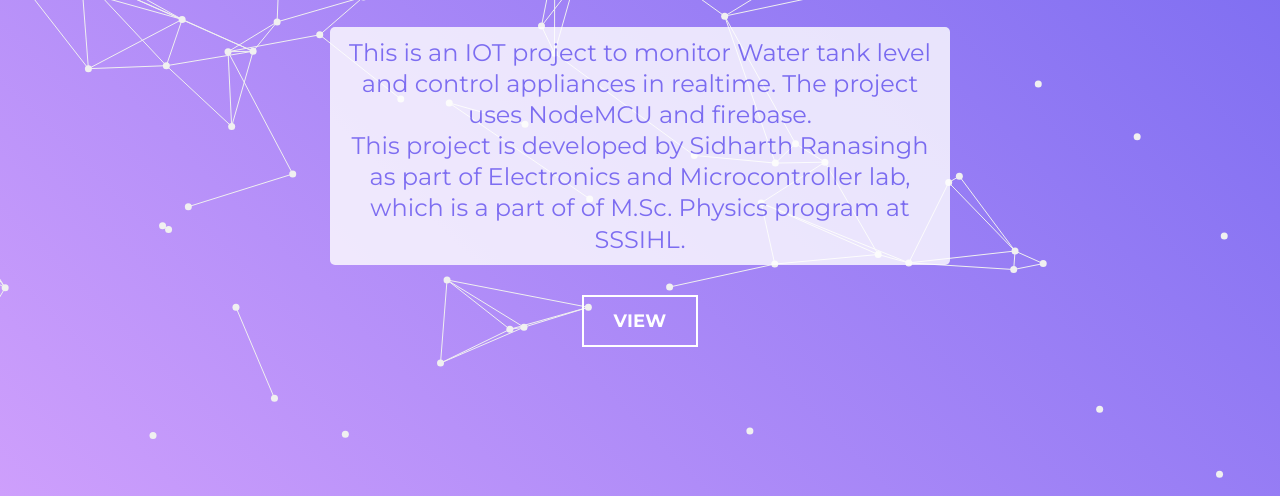
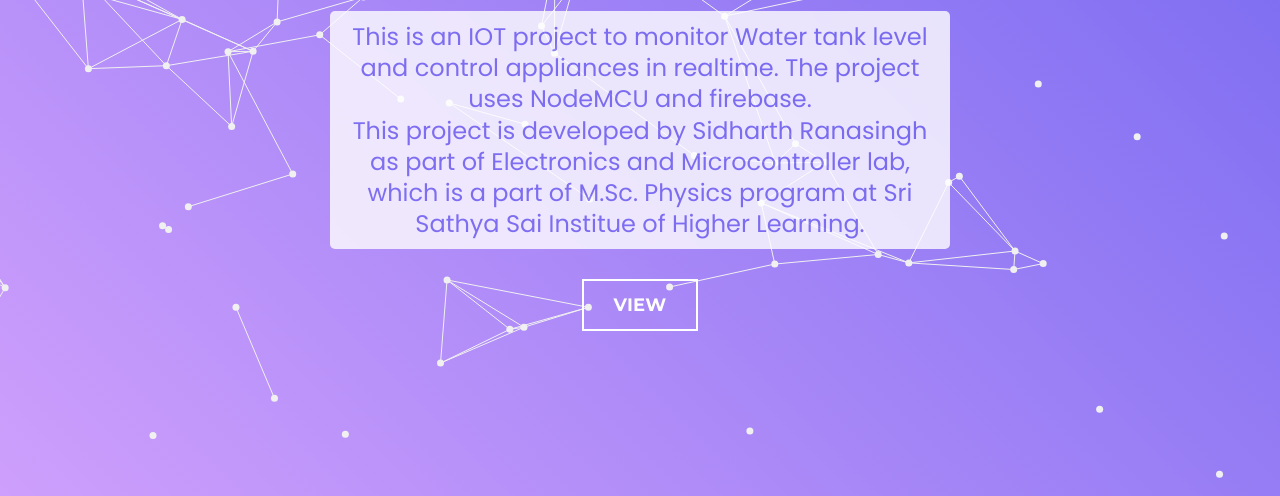
Before and after one commit to sid-r-singh/website, a plain HTML site: page index.html in a window 1280 px wide. Shown: the part 304-800 px from the top of the page. Drawn offline with Linux system fonts and the light colour scheme.

Commit message:
font change

```diff
--- a/css-iot/style.css
+++ b/css-iot/style.css
@@ -66,6 +66,7 @@
 div.transbox {
   padding: 10px;
   width: 50%; margin: 0 auto;
+  font-family: 'Poppins', sans-serif;
   background-color: #ffffff;
   border-radius: 5px;
   opacity: 0.8;
--- a/index.html
+++ b/index.html
@@ -6,6 +6,8 @@
   <meta name="viewport" content="width=device-width, initial-scale=1.0">
   <link rel="stylesheet" href="css-iot/style.css" />
   <link href='http://fonts.googleapis.com/css?family=Montserrat:400,700' rel='stylesheet' type='text/css'>
+  <link rel="preconnect" href="https://fonts.gstatic.com">
+  <link href="https://fonts.googleapis.com/css2?family=Poppins:wght@400&display=swap" rel="stylesheet">
   <script type='text/javascript' src='js-iot/jquery-1.11.1.min.js'></script>
   <script type='text/javascript' src='js-iot/jquery.particleground.min.js'></script>
   <script type='text/javascript' src='js-iot/config.js'></script>
@@ -19,7 +21,7 @@
     <div id="outer">
       <div id="inner" class="transbox">
         <p>This is an IOT project to monitor Water tank level and control appliances in realtime. The project uses NodeMCU and firebase.</p>
-        <p>This project is developed by Sidharth Ranasingh as part of Electronics and Microcontroller lab, which is a part of of M.Sc. Physics program at SSSIHL.</p>
+        <p>This project is developed by Sidharth Ranasingh as part of Electronics and Microcontroller lab, which is a part of M.Sc. Physics program at Sri Sathya Sai Institue of Higher Learning.</p>
 
       </div>
       <a href="https://sidrana.dev/iot" class="btn">View</a>
```
